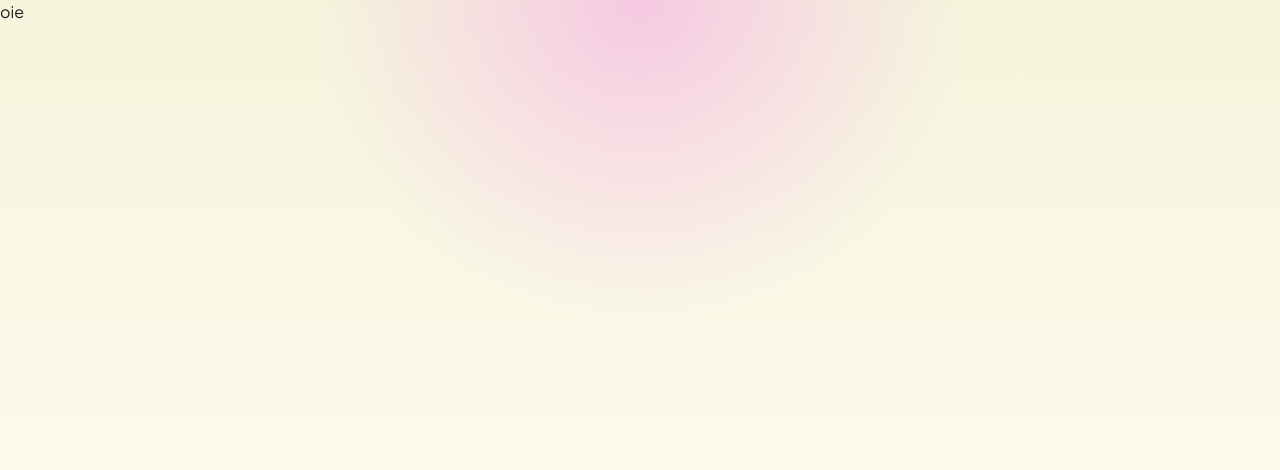
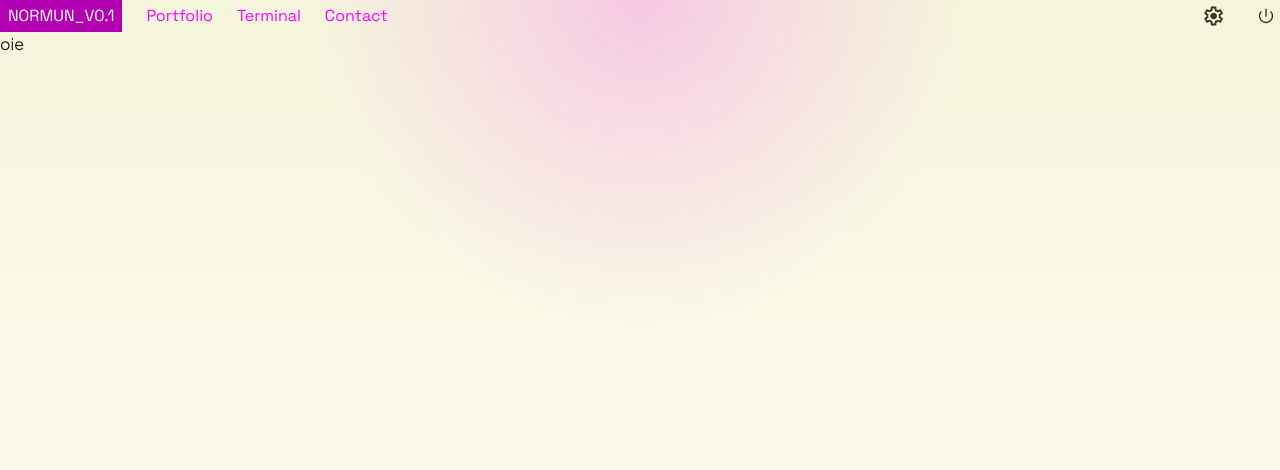
Before and after one commit to acnormun/y2k, a Vue app: page / in a window 1280 px wide. Shown: the top 470 px of the page. Built offline with nearby package versions, Linux system fonts and the light colour scheme.

Commit message:
feat: update Navbar component with new layout and icons

```diff
--- a/src/App.vue
+++ b/src/App.vue
@@ -1,3 +1,9 @@
+<script setup lang="ts">
+import Navbar from './components/Navbar.vue';
+
+</script>
+
 <template>
+  <Navbar />
   <RouterView />
 </template>
--- a/src/components/Navbar.vue
+++ b/src/components/Navbar.vue
@@ -1,15 +1,75 @@
 <template>
-    <nav>
-        <ul>
-            <li><a href="/">Home</a></li>
-            <li><a href="/about">About</a></li>
-            <li><a href="/contact">Contact</a></li>
-        </ul>
+  <header class="navbar">
+    <a class="logo" href="/" aria-label="Go to homepage">
+      <span>NORMUN_V0.1</span>
+    </a>
+
+    <nav class="navbar__nav" aria-label="Main navigation">
+      <ul class="navbar__list">
+        <li><a href="/">Portfolio</a></li>
+        <li><a href="/about">Terminal</a></li>
+        <li><a href="/contact">Contact</a></li>
+      </ul>
     </nav>
+
+    <div class="navbar__actions" aria-label="Actions">
+      <button class="icon-button" type="button" aria-label="Open settings">
+        <img src="../assets/gear.svg" alt="">
+      </button>
+      <button class="icon-button" type="button" aria-label="Toggle mode">
+        <img src="../assets/on.svg" alt="">
+      </button>
+    </div>
+  </header>
 </template>
 
 <script lang="ts" setup>
 </script>
 
-<style>
+<style scoped>
+.navbar {
+  display: flex;
+  align-items: center;
+  justify-content: space-between;
+  gap: 1.5rem;
+  font-family: var(--font-tertiary);
+}
+
+.logo {
+  display: inline-flex;
+  align-items: center;
+  padding: 0.25rem 0.5rem;
+  background: #b300b3;
+  color: var(--color-surface);
+}
+
+.navbar__nav {
+  margin-right: auto;
+}
+
+.navbar__list,
+.navbar__actions {
+  display: flex;
+  align-items: center;
+  gap: 1.5rem;
+}
+
+.icon-button {
+  display: inline-flex;
+  align-items: center;
+  justify-content: center;
+  padding: 0.25rem;
+  background: transparent;
+  border: 0;
+  cursor: pointer;
+}
+
+.icon-button:hover {
+  background: transparent;
+}
+
+.icon-button img {
+  width: 1.25rem;
+  height: 1.25rem;
+}
 </style>
```
Also changed, not shown: src/assets/gear.svg (added), src/assets/on.svg (added).
